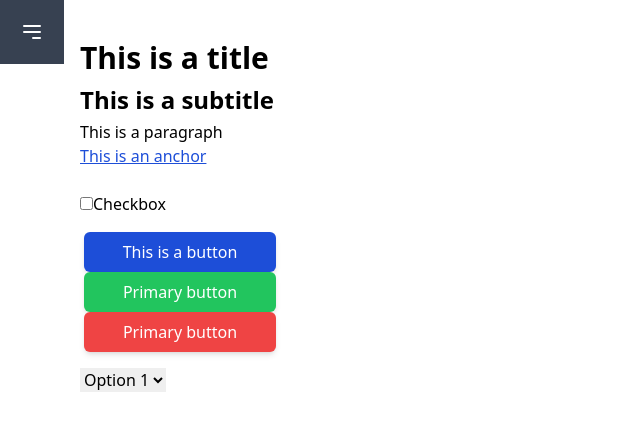
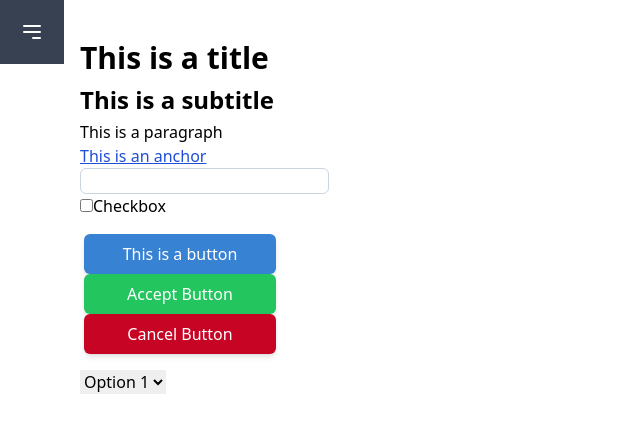
Before and after one commit to themarketingpod/pod-dev-task, a React (Vite) app: page /system in a window 1280 px wide. Shown: the top 432 px of the page, without its empty margins (0-640 px from the left). Built offline with nearby package versions, Linux system fonts and the light colour scheme.

Commit message:
added custom colours to design system

```diff
--- a/src/Components/UserModal.tsx
+++ b/src/Components/UserModal.tsx
@@ -85,7 +85,7 @@ const UserModal: React.FC<UserModalProps> = ({ user, onClose, isOpen }) => {
               <p className="font-bold text-xl">{user.firstName} {user.lastName}</p>
               <span className={`bg-${user.gender === "male" ? 'blue' : 'pink'}-300 rounded-full w-4 h-4 flex items-center justify-center text-white text-xs ml-2`}>{user.gender === "male" ? '♂' : '♀'}</span>
             </div>
-            <a className="text-blue-500 hover:underline" href={`mailto:${user.email}`}>{user.email}</a>
+            <a href={`mailto:${user.email}`}>{user.email}</a>
           </div>
           <Link to={`/users/${user.id}/edit`} className="btn py-2 px-4">
             Update User
--- a/src/Pages/EditUser.tsx
+++ b/src/Pages/EditUser.tsx
@@ -120,7 +120,6 @@ export default function EditUser() {
                   First Name
                 </label>
                 <input
-                  className="shadow appearance-none border rounded w-full py-2 px-3 text-gray-700 leading-tight focus:outline-none focus:shadow-outline"
                   id="firstName"
                   type="text"
                   placeholder="First Name"
@@ -133,7 +132,6 @@ export default function EditUser() {
                   Last Name
                 </label>
                 <input
-                  className="shadow appearance-none border rounded w-full py-2 px-3 text-gray-700 leading-tight focus:outline-none focus:shadow-outline"
                   id="lastName"
                   type="text"
                   placeholder="Last Name"
@@ -146,7 +144,6 @@ export default function EditUser() {
                   Email
                 </label>
                 <input
-                  className="shadow appearance-none border rounded w-full py-2 px-3 text-gray-700 leading-tight focus:outline-none focus:shadow-outline"
                   id="email"
                   type="email"
                   placeholder="Email"
@@ -159,7 +156,6 @@ export default function EditUser() {
                   Age
                 </label>
                 <input
-                  className="shadow appearance-none border rounded w-full py-2 px-3 text-gray-700 leading-tight focus:outline-none focus:shadow-outline"
                   id="age"
                   type="number"
                   placeholder="Age"
@@ -172,7 +168,6 @@ export default function EditUser() {
                   Gender
                 </label>
                 <input
-                  className="shadow appearance-none border rounded w-full py-2 px-3 text-gray-700 leading-tight focus:outline-none focus:shadow-outline"
                   id="gender"
                   type="gender"
                   placeholder="Gender"
--- a/src/Pages/System.tsx
+++ b/src/Pages/System.tsx
@@ -17,8 +17,8 @@ export default function DesignSystem() {
             </div>
             <div className="my-4 flex flex-col w-[200px]">
                 <button className="btn">This is a button</button>
-                <button className="btn btn-accept">Primary button</button>
-                <button className="btn btn-cancel">Primary button</button>
+                <button className="btn btn-accept">Accept Button</button>
+                <button className="btn btn-cancel">Cancel Button</button>
             </div>
             <div>
                 <select>
--- a/src/index.css
+++ b/src/index.css
@@ -16,7 +16,7 @@
     }
 
     .btn {
-        @apply px-4 py-2 bg-blue-700 text-white rounded-md shadow-md no-underline mx-1 hover:transition hover:duration-300 hover:ease-in-out hover:opacity-75;
+        @apply px-4 py-2 bg-custom-blue text-white rounded-md shadow-md no-underline mx-1 hover:transition hover:duration-300 hover:ease-in-out hover:opacity-75;
     }
 
     a.btn:hover {
@@ -28,6 +28,10 @@
     }
 
     .btn-cancel {
-        @apply bg-red-500;
+        @apply bg-custom-red;
+    }
+
+    input {
+        @apply outline-none border border-slate-300 rounded-md px-2 text-center;
     }
 }
--- a/tailwind.config.js
+++ b/tailwind.config.js
@@ -6,6 +6,11 @@ export default {
     extend: {
       fontFamily: {
         libre: ['"Roboto"', ...fontFamily.sans]
+      },
+      colors: {
+        'custom-red': '#C80425',
+        'custom-blue': '#3782D2',
+        'custom-green': '#00F5B8'
       }
     }
   },
```
